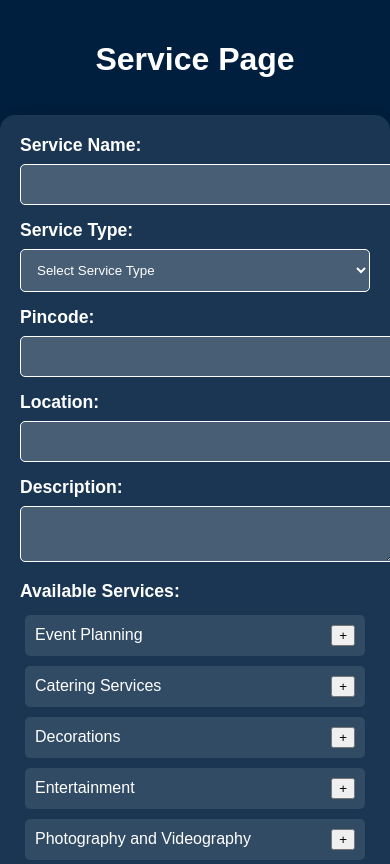
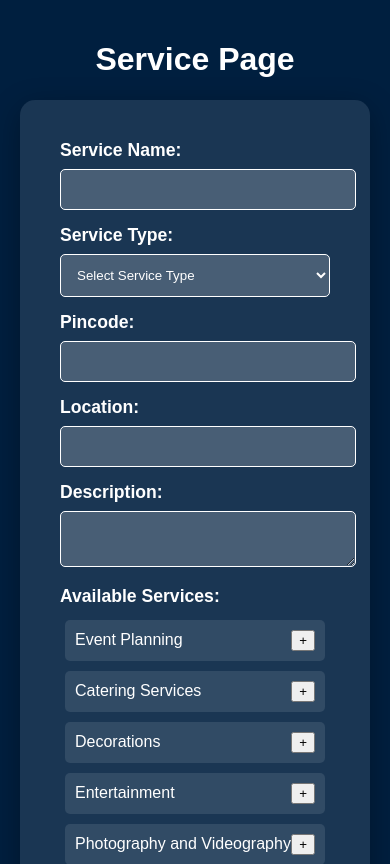
Before and after one commit to Praveeenmain/evobuz, a React (Create React App) app: page / in a window 390 px wide. Shown: the top 864 px of the page. Built offline with nearby package versions, Linux system fonts and the light colour scheme.

Commit message:
added responsive design

```diff
--- a/src/Components/servicePage/index.css
+++ b/src/Components/servicePage/index.css
@@ -8,18 +8,19 @@
     align-items: center;
     justify-content: flex-start;
     padding: 20px;
-    max-height: 100vh;
-    overflow-y: auto;
+    max-width: 100vw; /* Prevent horizontal overflow */
+    overflow-x: hidden; /* Hide any overflow */
 }
 
 .service-form {
     background: rgba(255, 255, 255, 0.1);
     border-radius: 15px;
-    padding: 40px;
+    padding: 90px;
     box-shadow: 0 8px 30px rgba(0, 0, 0, 0.3);
-    max-width: 800px;
-    width: 100%;
-    margin: 15px;
+    max-width: 900px;
+    width: 100%; /* Ensure full width but contained */
+
+    box-sizing: border-box; /* Include padding in width calculation */
 }
 
 .service-form-group {
@@ -57,12 +58,13 @@
 .available-services {
     display: flex;
     flex-wrap: wrap;
-    justify-content: space-between;
+    justify-content: center; /* Center items */
 }
 
 .available-service {
     flex: 1 1 calc(25% - 10px);
     margin: 5px;
+    max-width: calc(25% - 10px); /* Ensure items don't grow too wide */
     background: rgba(255, 255, 255, 0.1);
     padding: 10px;
     border-radius: 5px;
@@ -137,11 +139,13 @@
 /* Responsive Styles */
 @media (max-width: 768px) {
     .service-form {
-        padding: 20px;
+
+        padding: 40px;
     }
 
     .available-service {
         flex: 1 1 calc(50% - 10px); /* Two items per row */
+        max-width: calc(50% - 10px); /* Prevent overflow */
     }
 
     .service-title {
@@ -156,5 +160,6 @@
 @media (max-width: 480px) {
     .available-service {
         flex: 1 1 100%; /* One item per row */
+        max-width: 100%; /* Prevent overflow */
     }
 }
```
